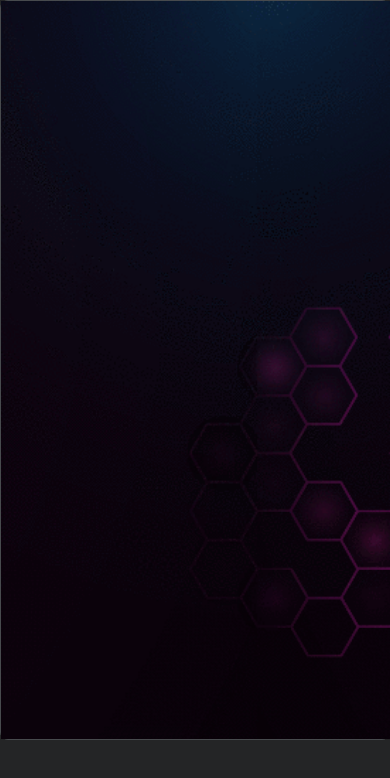
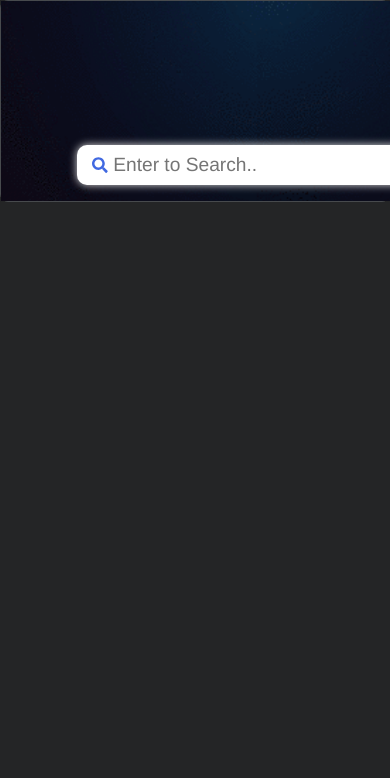
Before and after one commit to AYO-YUSSUF/React-Project, a React (Vite) app: page / in a window 390 px wide. Shown: the top 778 px of the page. Built offline with nearby package versions, Linux system fonts and the light colour scheme.

Commit message:
Update App.css

```diff
--- a/src/App.css
+++ b/src/App.css
@@ -134,3 +134,47 @@ a {
   transform: translateX(-110%);
   transition: all var(300ms) ease;
 }
+/* Small devices (phones, 600px and down) */
+@media only screen and (max-width: 600px) {
+  .App {
+    height:fit-content;
+    background-size:cover;
+  }
+
+  .search-bar-container {
+    height:fit-content;
+    width: 90%;
+    padding-top: 10vh;
+  }
+
+  .navbar-nav {
+    flex-direction:row;
+    justify-content:flex-end;
+  }
+}
+
+/* Medium devices (601px to 1024px) */
+@media only screen and (min-width: 601px) and (max-width: 1024px) {
+  .App {
+    height: fit-content;
+  }
+
+  .search-bar-container {
+    width: 70%;
+  }
+
+  .navbar-nav {
+    justify-content: space-between;
+  }
+}
+
+/* Large devices (1025px and up) */
+@media only screen and (min-width: 1025px) {
+  .App {
+    height: 738px;
+  }
+
+  .search-bar-container {
+    width: 40%;
+  }
+}
```
